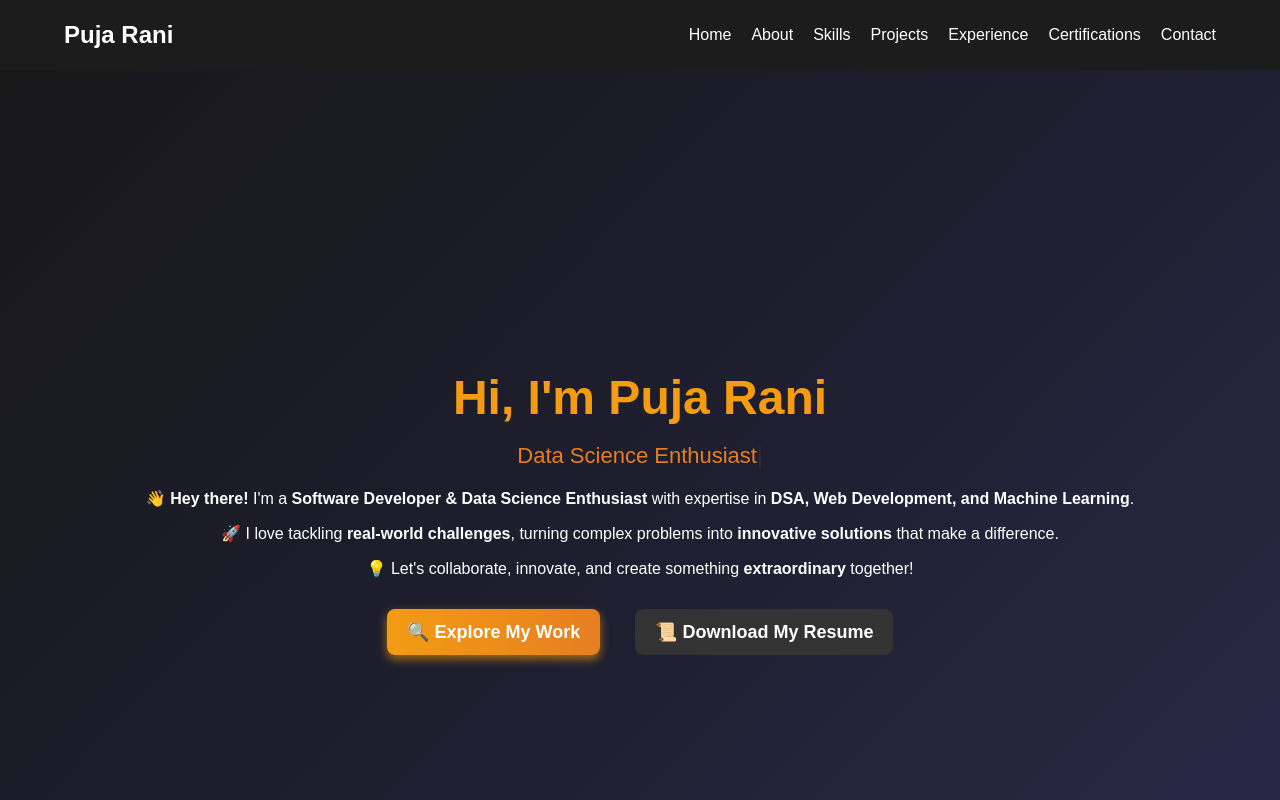
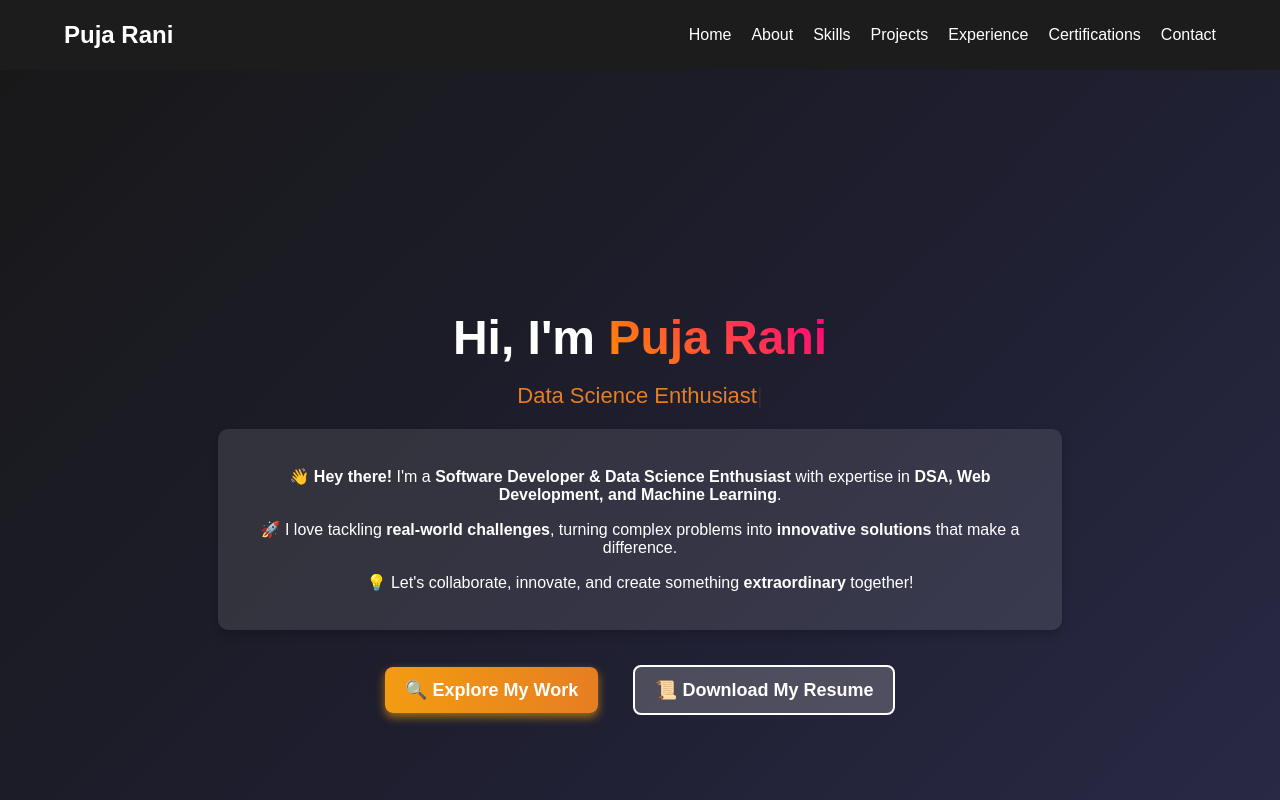
Before and after one commit to Puja-01/Portfolio, a plain HTML site: page index.html in a window 1280 px wide. Shown: the top 800 px of the page. Drawn offline with nearby package versions, Linux system fonts and the light colour scheme.

Commit message:
Improved home page

```diff
--- a/assets/css/style.css
+++ b/assets/css/style.css
@@ -60,10 +60,18 @@ nav ul li a:hover {
 #home h1 {
     font-size: 48px;
     font-weight: 700;
-    color: #f39c12;
     margin-bottom: 15px;
 }
 
+/* Gradient Text Effect for Name */
+.gradient-text {
+    background: linear-gradient(45deg, #ff8c00, #ff0080);
+    -webkit-background-clip: text;
+    -webkit-text-fill-color: transparent;
+    font-weight: bold;
+}
+
+/* Subheading */
 #home h2 {
     font-size: 22px;
     color: #e67e22;
@@ -76,6 +84,32 @@ nav ul li a:hover {
     font-size: 24px;
     font-weight: 600;
     color: #ff8c00;
+}
+
+/* Description Box */
+.description-box {
+    background: rgba(255, 255, 255, 0.1); /* Light transparent background */
+    padding: 20px;
+    border-radius: 10px;
+    border: 2px solid transparent;
+    position: relative;
+    max-width: 800px;
+    margin: 20px auto;
+    text-align: center;
+    box-shadow: 0px 4px 10px rgba(0, 0, 0, 0.2);
+}
+
+/* Neon Gradient Border Effect */
+.description-box::before {
+    content: "";
+    position: absolute;
+    top: -2px;
+    left: -2px;
+    right: -2px;
+    bottom: -2px;
+    border-radius: 10px;
+    background: linear-gradient(45deg,rgba(255, 255, 255, 0.1));
+    z-index: -1;
 }
 
 /* CTA Buttons */
@@ -93,6 +127,7 @@ nav ul li a:hover {
     box-shadow: 0px 4px 10px rgba(255, 165, 0, 0.6);
 }
 
+/* Button Hover Effects */
 .btn:hover {
     transform: scale(1.1);
     box-shadow: 0px 6px 12px rgba(255, 140, 0, 0.7);
@@ -100,12 +135,14 @@ nav ul li a:hover {
 
 /* Secondary Button */
 .btn.secondary {
-    background: #333;
+    background: rgba(255, 255, 255, 0.2);
+    border: 2px solid white;
     box-shadow: none;
 }
 
 .btn.secondary:hover {
-    background: #555;
+    background: white;
+    color: black;
 }
 
 /* Floating Effect */
--- a/index.html
+++ b/index.html
@@ -32,12 +32,16 @@
     </header>
 
 
+
     <!-- Home Section -->
 <section id="home">
     <div class="container">
         <div class="home-content">
-                <h1 data-aos="fade-up">Hi, I'm <span class="highlight">Puja Rani</span></h1>
+            <h1 data-aos="fade-up">Hi, I'm <span class="gradient-text">Puja Rani</span></h1>
             <h2><span id="typing-text"></span></h2>
+
+            <!-- Description Box -->
+            <div class="description-box" data-aos="fade-in">
                 <p data-aos="fade-right">
                     👋 <strong>Hey there!</strong> I'm a <strong>Software Developer & Data Science Enthusiast</strong>
                     with expertise in <strong>DSA, Web Development, and Machine Learning</strong>.
@@ -49,6 +53,9 @@
                 <p data-aos="fade-right">
                     💡 Let's collaborate, innovate, and create something <strong>extraordinary</strong> together!
                 </p>
+            </div>
+
+            <!-- CTA Buttons -->
             <div class="cta-buttons">
                 <a href="#projects" class="btn" data-aos="zoom-in">🔍 Explore My Work</a>
                 <a href="Resume_Puja.pdf" class="btn secondary" data-aos="zoom-in" target="_blank">📜 Download My Resume</a>
@@ -56,7 +63,6 @@
         </div>
     </div>
 </section>
-
 
 
 
```
Lines whose indentation alone changed are shown as unchanged.
